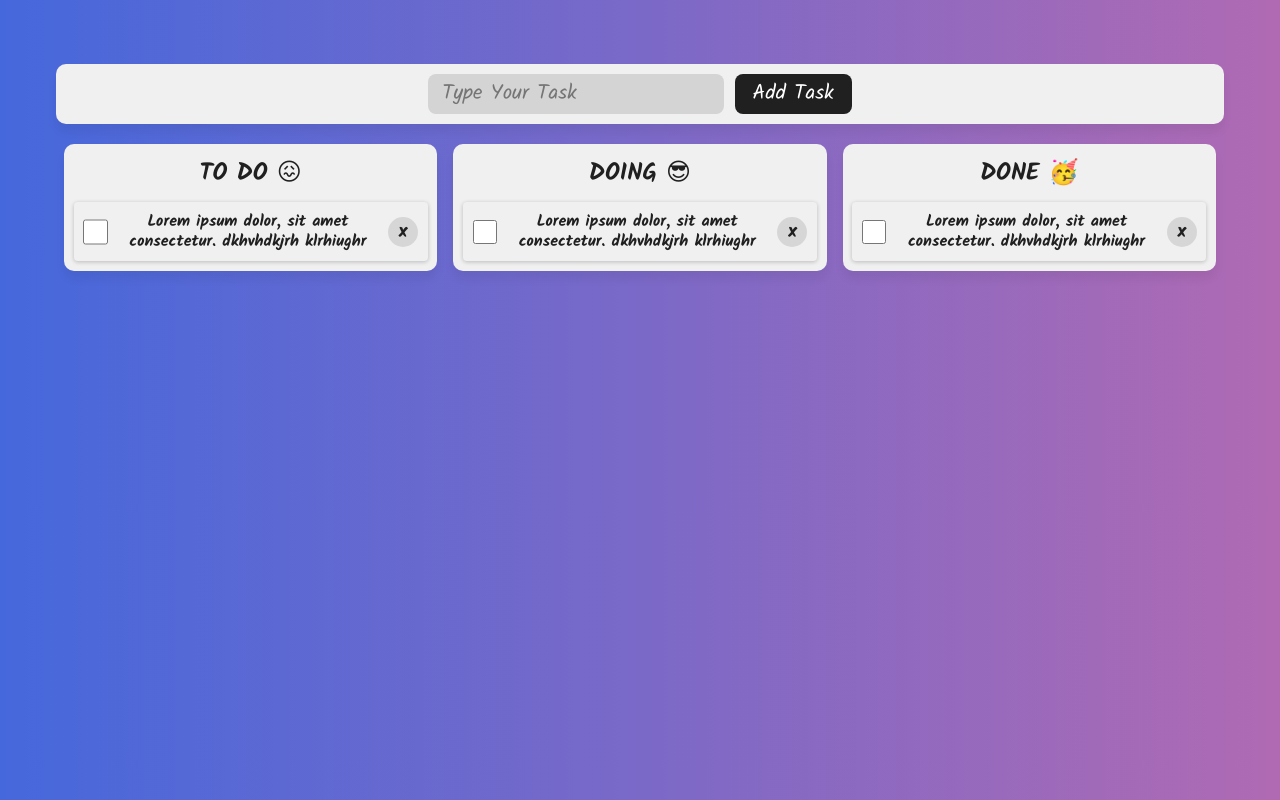
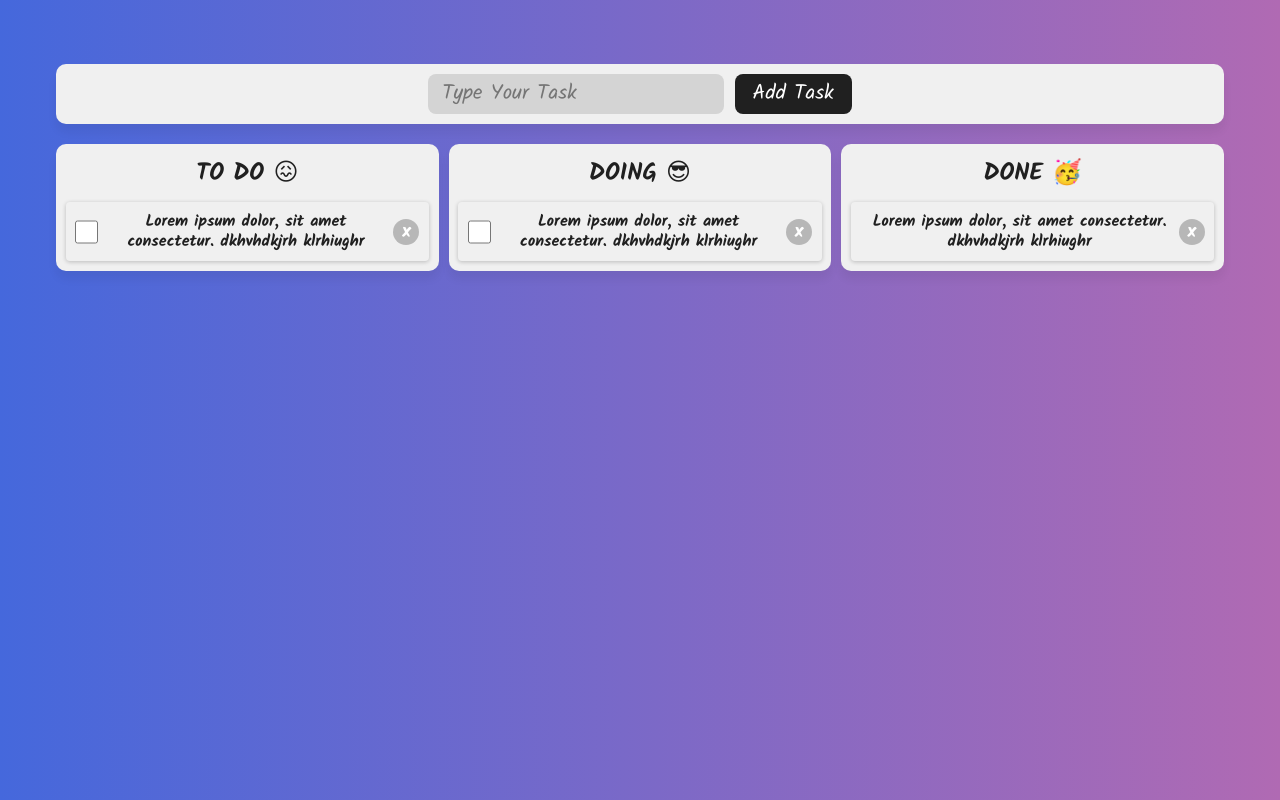
Before and after one commit to adilamin-dev/To-Do-App, a plain HTML site: page index.html in a window 1280 px wide. Drawn offline with Linux system fonts and the light colour scheme.

Commit message:
To do app design completed.

```diff
--- a/index.html
+++ b/index.html
@@ -12,7 +12,7 @@
         <div class="container">
             <div class="to-do-head">
                 <form action="">
-                    <input type="text" name="" id="" placeholder="Type Your Task">
+                    <input type="text" name="" id="task-input" placeholder="Type Your Task">
                     <button type="submit">Add Task</button>
                 </form>
             </div>
@@ -25,7 +25,6 @@
                         <div class="d-btn-wraper">
                             <button><p>x</p></button>
                         </div>
-
                     </div>
                 </div>
                 <div class="status-box status-box-2">
@@ -36,18 +35,15 @@
                         <div class="d-btn-wraper">
                             <button><p>x</p></button>
                         </div>
-
                     </div>
                 </div>
                 <div class="status-box status-box-3">
                     <h2>DONE 🥳</h2>
                     <div class="task-box">
-                        <input type="checkbox" name="" id="">
                         <p>Lorem ipsum dolor, sit amet consectetur. dkhvhdkjrh klrhiughr</p>
                         <div class="d-btn-wraper">
                             <button><p>x</p></button>
                         </div>
-
                     </div>
                 </div>
             </div>
--- a/script.js
+++ b/script.js
@@ -0,0 +1,13 @@
+var myInput = document.getElementById("task-input");
+
+// var creatTask = function("div", "task-box", "id", "task"){
+
+
+// }
+
+if(myInput.value != null){
+    document.createElement("div");
+    var nTaskElement = document.createElement("div");
+    nTaskElement.className("task-box");
+    nTaskElement.setAttribute("id", "task");
+};
--- a/style.css
+++ b/style.css
@@ -78,12 +78,15 @@
 
 .to-do-status-wraper .status-box{
     width: 100%;
-    margin: 0px 8px;
     padding: 0.6em;
     background-color: #f0f0f0;
     box-shadow: 0px 8px 10px #0000000e;
     border-radius: 10px;
     text-align: center;
+}
+
+.to-do-status-wraper .status-box-2{
+    margin: 0px 10px;
 }
 
 .to-do-status-wraper .status-box h2{
@@ -101,11 +104,28 @@
     padding: 0.6em;
 }
 
+.to-do-status-wraper .status-box-1 .task-box{
+    transition: all 0.3s ease-in;
+}
+
+.to-do-status-wraper .status-box-1 .task-box:hover{
+    background-color: #fff5cb;
+}
+
+.to-do-status-wraper .status-box-2 .task-box{
+    transition: all 0.3s ease-in;
+}
+
+.to-do-status-wraper .status-box-2 .task-box:hover{
+    background-color: #cbffdf;
+}
+
 .to-do-status-wraper .status-box .task-box input{
-    height: 40px;
-    width: 40px;
+    height: 36px;
+    width: 36px;
     border-style: none;
     border-radius: 20px;
+    cursor: pointer;
 }
 
 .to-do-status-wraper .status-box .task-box p{
@@ -124,13 +144,12 @@
 }
 
 .to-do-status-wraper .status-box .task-box .d-btn-wraper button{
-    height: 30px;
-    width: 30px;
-    /* background-color: #e35555; */
-    background-color: #d6d6d6;
+    height: 26px;
+    width: 26px;
+    background-color: #b7b7b7;
     border-radius: 50%;
     padding: 0px;
-    line-height: 30px;
+    line-height: 26px;
     display: block;
     text-align: center;
     display: flex;
@@ -140,10 +159,17 @@
     font-weight: 400;
     border-style: none;
     outline-style: none;
-    /* box-shadow: 0px 1px 2px #00000034; */
+    transition: all 0.3s ease-in;
+    cursor: pointer;
+}
+
+.to-do-status-wraper .status-box .task-box .d-btn-wraper button:hover{
+    background-color: #e35555;
+    box-shadow: 0px 1px 2px #00000034;
+    transform: rotate(360deg);
 }
 
 .to-do-status-wraper .status-box .task-box button p{
     display: block;
-    color: rgb(32, 32, 32);
+    color: rgb(255, 255, 255);
 }
```
